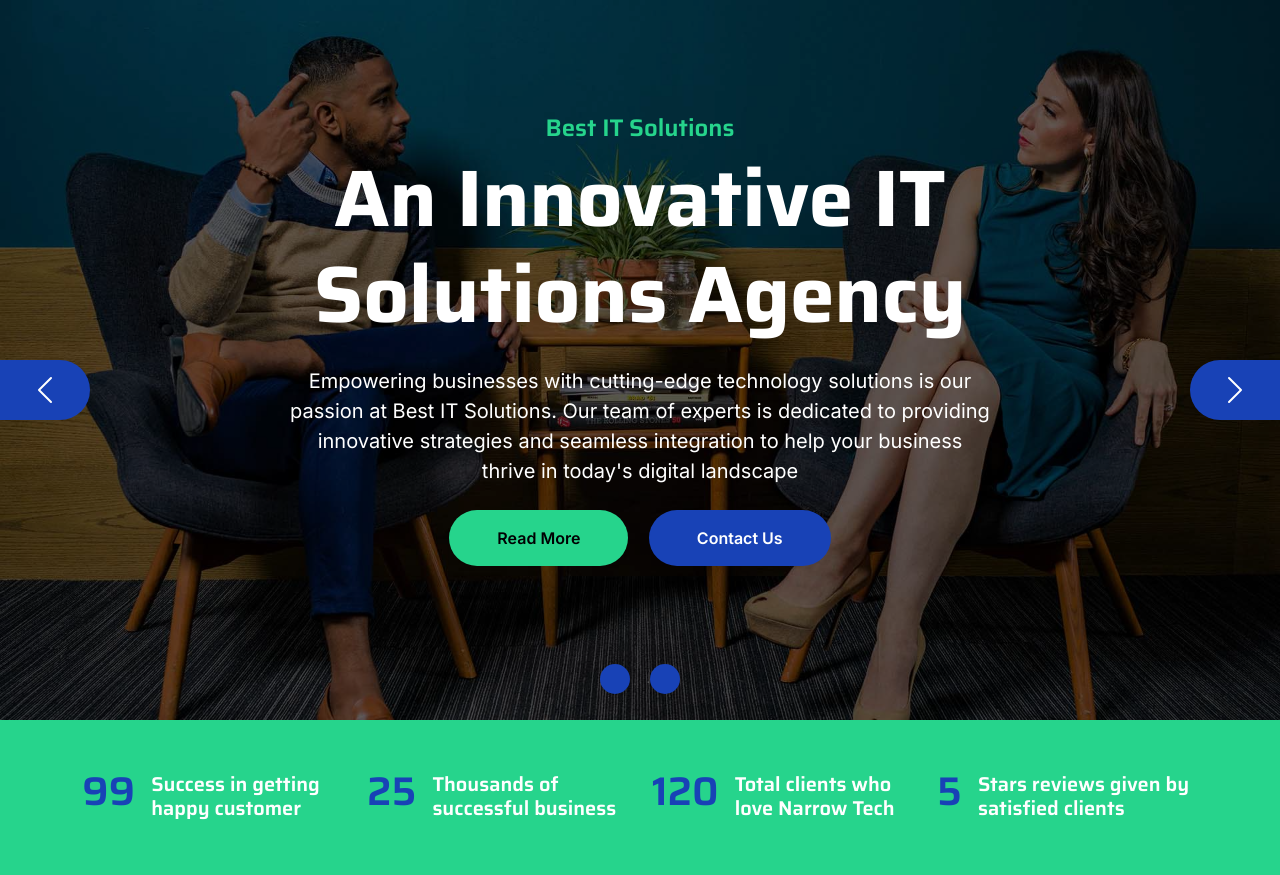
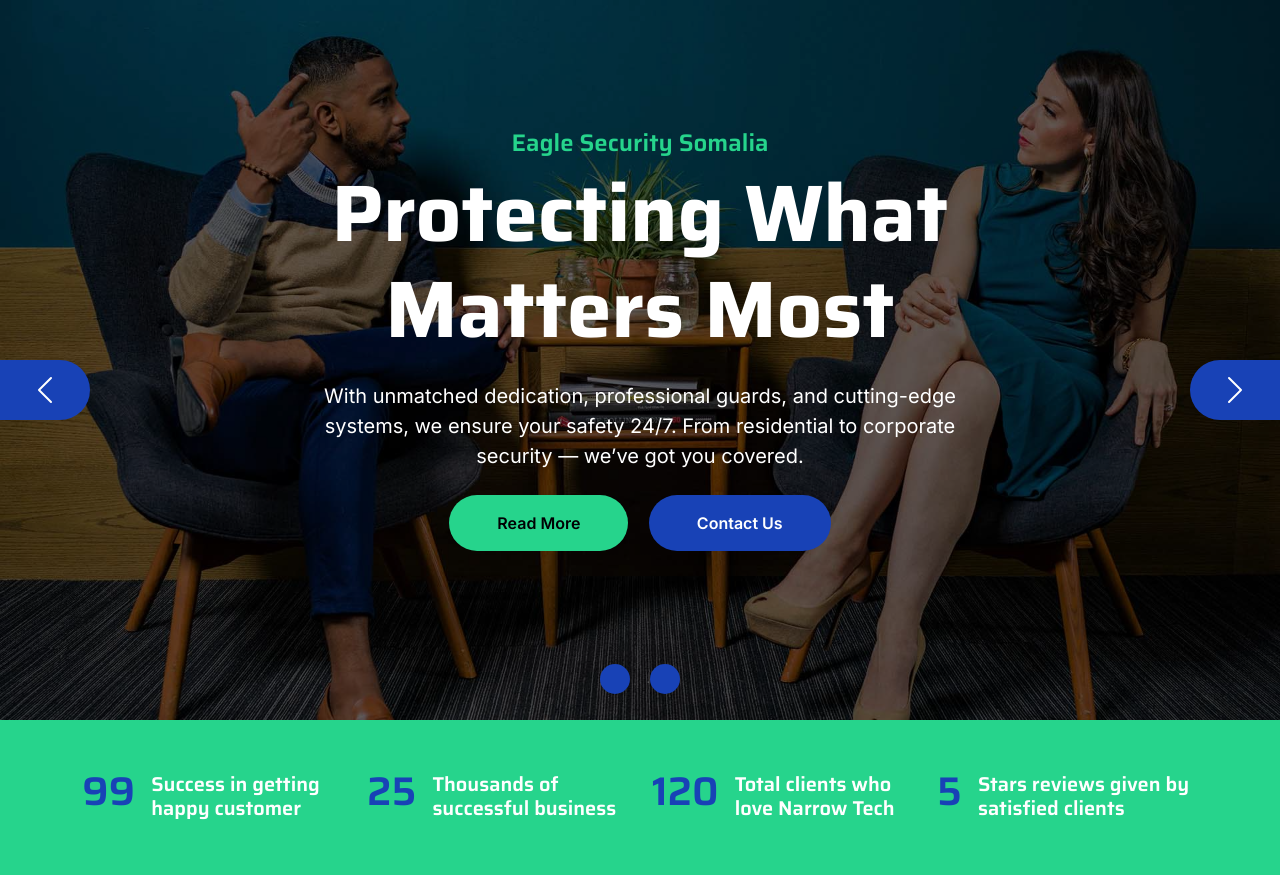
Before and after one commit to EidAbdullahi/eagle-eye, a Django app: page / in a window 1280 px wide. Shown: the part 104-979 px from the top of the page. Run offline with Django 5.2, Linux system fonts and the light colour scheme; data comes from the database, SQL or seed files in the repository; data that the repository does not hold is empty; some libraries are stand-ins or nearby versions.

Commit message:
commit changes

```diff
--- a/templates/footer.html
+++ b/templates/footer.html
@@ -36,7 +36,7 @@
                     <div class="col-lg-3 col-md-6">
                         <a href="{% url 'contact' %}" class="h3 text-secondary">Contact Us</a>
                         <div class="text-white mt-4 d-flex flex-column contact-link">
-                            <a href="#" class="pb-3 text-light border-bottom border-primary"><i class="fas fa-map-marker-alt text-secondary me-2"></i> Noida sec 63 up.</a>
+                            <a href="#" class="pb-3 text-light border-bottom border-primary"><i class="fas fa-map-marker-alt text-secondary me-2"></i> Somalia head office kismayo.</a>
                             <a href="#" class="py-3 text-light border-bottom border-primary"><i class="fas fa-phone-alt text-secondary me-2"></i> +252613640111</a>
                             <a href="#" class="py-3 text-light border-bottom border-primary"><i class="fas fa-envelope text-secondary me-2"></i>info@eagleyesecurityservices.com</a>
                         </div>
--- a/templates/index.html
+++ b/templates/index.html
@@ -21,12 +21,9 @@ alert('{{message}}');
                         <img src="{% static 'img/carousel-1.jpg' %}" class="img-fluid" alt="First slide">
                         <div class="carousel-caption">
                             <div class="container carousel-content">
-                                <h6 class="text-secondary h4 animated fadeInUp">Best IT Solutions</h6>
-                                <h1 class="text-white display-1 mb-4 animated fadeInRight">An Innovative IT Solutions Agency</h1>
-                                <p class="mb-4 text-white fs-5 animated fadeInDown">Empowering businesses with cutting-edge technology
-                                     solutions is our passion at Best IT Solutions. Our team of experts is
-                                     dedicated to providing innovative strategies
-                                     and seamless integration to help your business thrive in today's digital landscape</p>
+                                <h6 class="text-secondary h4 animated fadeInUp">Eagle Security Somalia</h6>
+                                <h1 class="text-white display-1 mb-4 animated fadeInRight">Protecting What Matters Most</h1>
+                                <p class="mb-4 text-white fs-5 animated fadeInDown">With unmatched dedication, professional guards, and cutting-edge systems, we ensure your safety 24/7. From residential to corporate security — we’ve got you covered.</p>
                                 <a href="{% url 'index' %}" class="me-2"><button type="button" class="px-4 py-sm-3 px-sm-5 btn btn-primary rounded-pill carousel-content-btn1 animated fadeInLeft">Read More</button></a>
                                 <a href="{% url 'contact' %}" class="ms-2"><button type="button" class="px-4 py-sm-3 px-sm-5 btn btn-primary rounded-pill carousel-content-btn2 animated fadeInRight">Contact Us</button></a>
                             </div>
@@ -36,10 +33,10 @@ alert('{{message}}');
                         <img src="{% static 'img/carousel-2.jpg' %}" class="img-fluid" alt="Second slide">
                         <div class="carousel-caption">
                             <div class="container carousel-content">
-                                <h6 class="text-secondary h4 animated fadeInUp">Best IT Solutions</h6>
-                                <h1 class="text-white display-1 mb-4 animated fadeInLeft">Quality Digital Services You Really Need!</h1>
-                                <p class="mb-4 text-white fs-5 animated fadeInDown">With Best IT Solutions by your side, you can trust that your technology
-                                    infrastructure is in good hands. Let us help you unlock your business's full potential and achieve new levels of success. Contact us today to learn more about how we can support your growth journey.</p>
+                                <h6 class="text-secondary h4 animated fadeInUp">Security Solutions</h6>
+                                <h1 class="text-white display-1 mb-4 animated fadeInLeft">Your Reliable Security Partner!</h1>
+                                <p class="mb-4 text-white fs-5 animated fadeInDown">Our team of licensed guards operates with professionalism,
+                                    discipline, and integrity to ensure safety and prevent threats before they arise..</p>
                                 <a href="{% url 'index' %}" class="me-2"><button type="button" class="px-4 py-sm-3 px-sm-5 btn btn-primary rounded-pill carousel-content-btn1 animated fadeInLeft">Read More</button></a>
                                 <a href="{% url 'contact' %}" class="ms-2"><button type="button" class="px-4 py-sm-3 px-sm-5 btn btn-primary rounded-pill carousel-content-btn2 animated fadeInRight">Contact Us</button></a>
                             </div>
```
